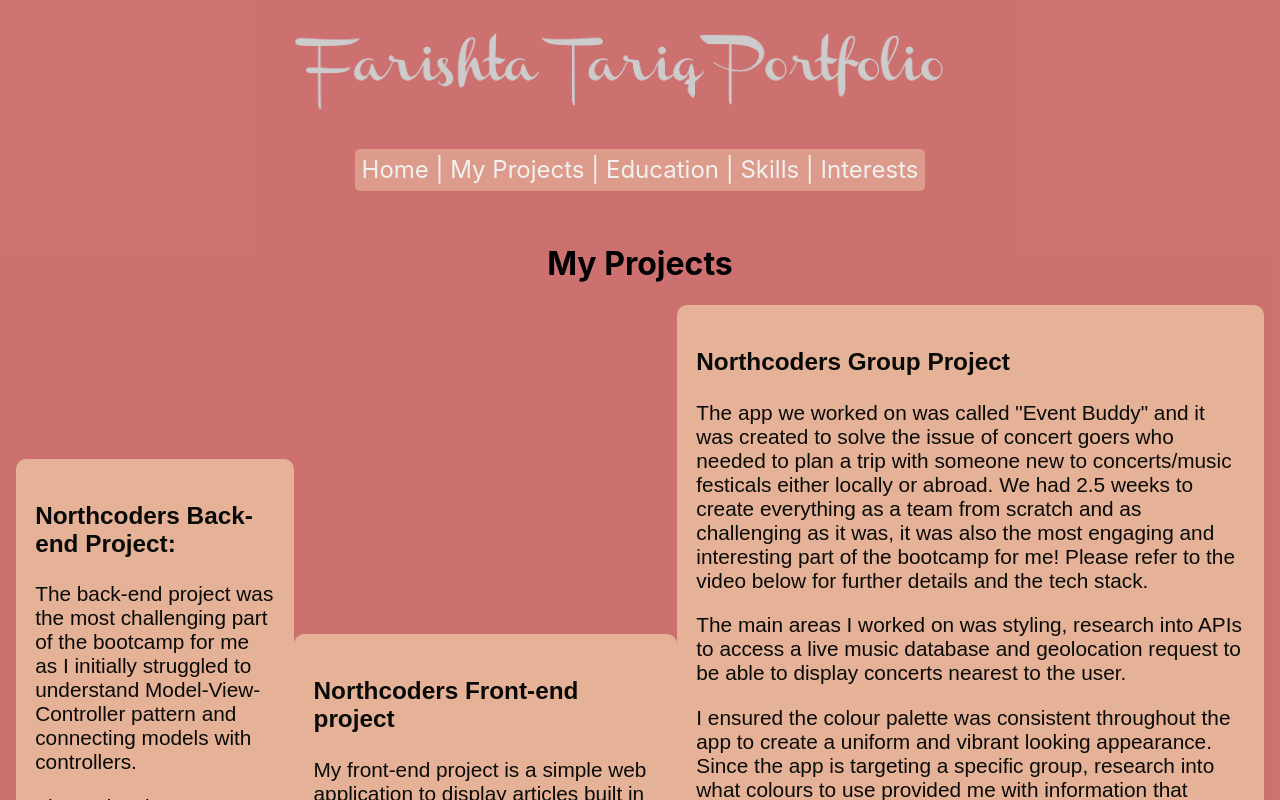
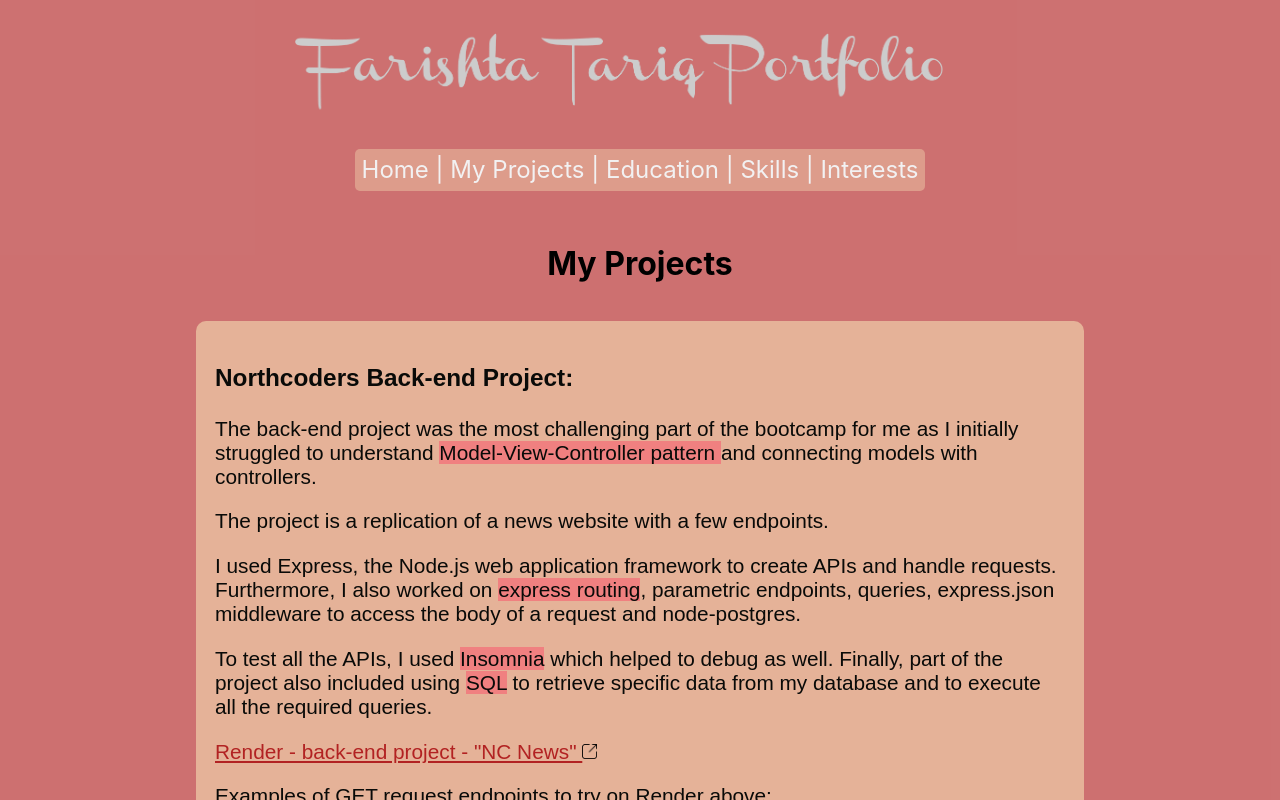
Before and after one commit to Farishta7/farishta-portfolio, a React (Create React App) app: page /projects in a window 1280 px wide. Shown: the top 800 px of the page. Built offline with nearby package versions, Linux system fonts and the light colour scheme.

Commit message:
design for highlighted text and position of pink block fo text separated

```diff
--- a/src/App.css
+++ b/src/App.css
@@ -74,16 +74,19 @@ a:hover {
   border-radius: 10px;
   font-size: 1.3rem;
   padding: 1.2rem;
+  margin: 1rem;
   color: rgb(9, 10, 8);
   font-family: Arial, Helvetica, sans-serif;
 }
 
 .parent-div {
   display: flex;
+  flex-direction: column;
   align-items: center;
   justify-content: center;
   padding-bottom: 2rem;
   margin: 1rem;
+
 }
 
 h1{
@@ -126,3 +129,7 @@ h1{
   top: 0;
   left: 0;
 }
+
+.highlighted-text {
+  background-color: #F08080;
+}
```
